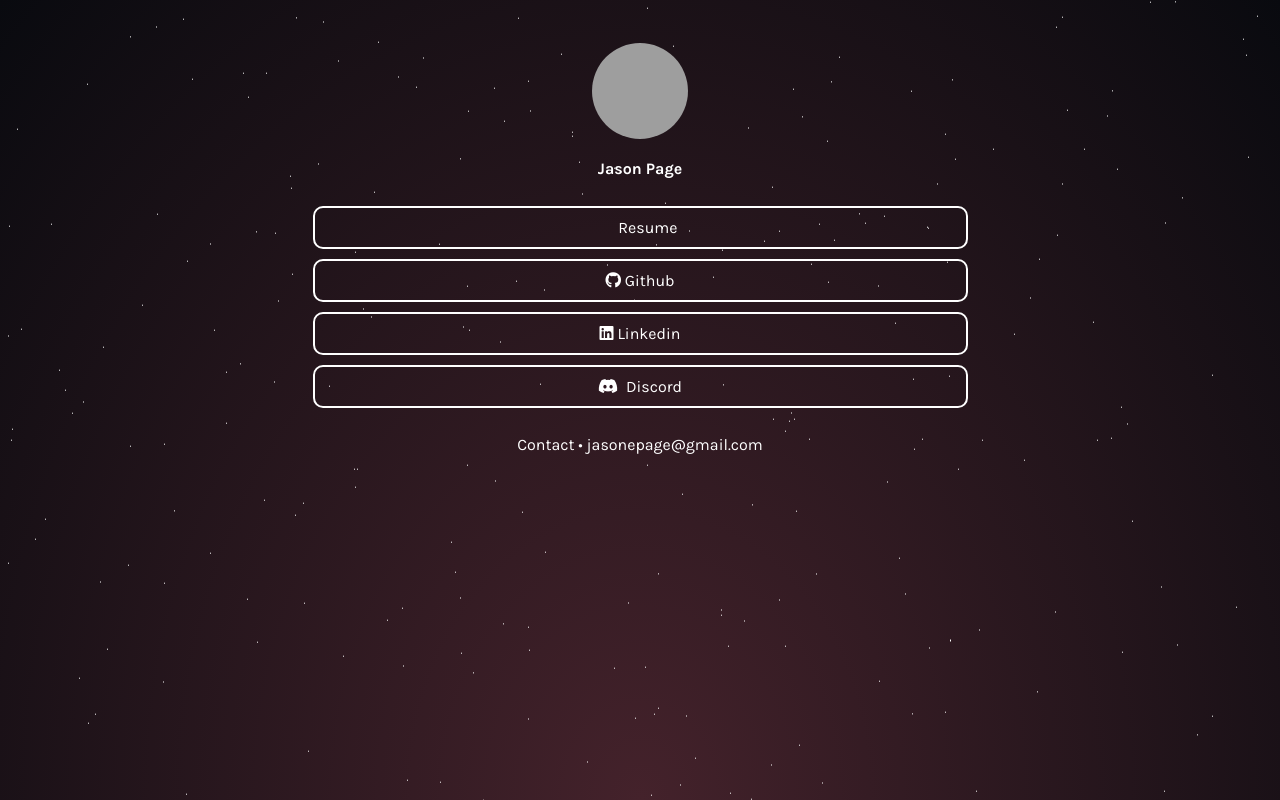
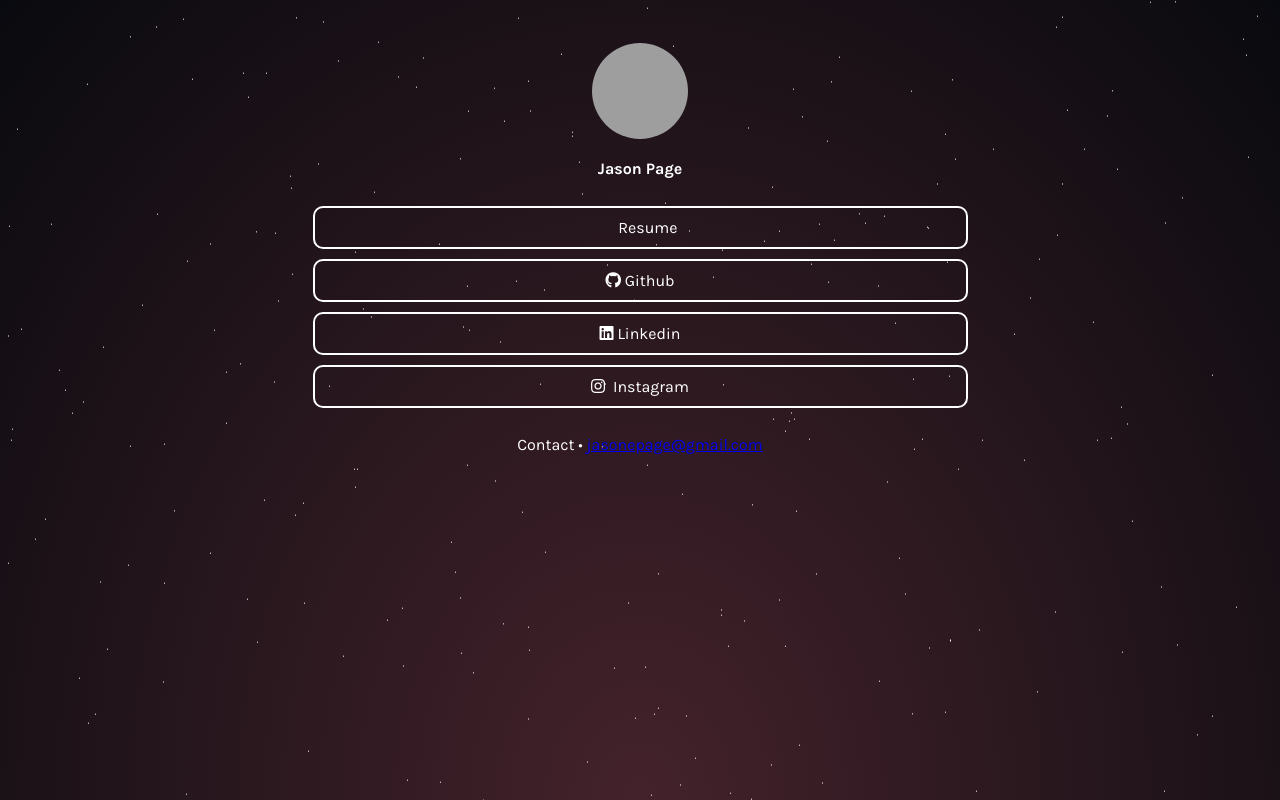
Before and after one commit to jasonepage/jasonepage.github.io, a plain HTML site: page index.html in a window 1280 px wide. Drawn offline with Linux system fonts and the light colour scheme; grey boxes are pictures that could not be loaded.

Commit message:
Added Instagram/New Resume

```diff
--- a/index.html
+++ b/index.html
@@ -41,7 +41,7 @@
     <div id="links">
       <a
         class="link"
-        href="https://drive.google.com/file/d/16I6Flm6JAS7gHEYVVLrdmm4-a4A6k-SO/view"
+        href="https://drive.google.com/file/d/1R8ZD7gJ-RribmZCgG2_n292dd57kAYGg/view"
         target="_blank"
       >
         <i class="fab-solid fa-file-pdf"></i> Resume
@@ -60,13 +60,15 @@
 
       <a
         class="link"
-        href="https://discord.com/users/1047757914816913428"
+        href="https://www.instagram.com/jasonpagee/"
         target="_blank"
       >
-        <i class="fab fa-discord">&nbsp;</i> Discord
+        <i class="fab fa-instagram">&nbsp;</i> Instagram
       </a>
     </div>
 
-    <div id="footer">Contact • jasonepage@gmail.com</div>
+    <div id="footer">
+      Contact • <a href="mailto: jasonepage@gmail.com">jasonepage@gmail.com</a>
+    </div>
   </body>
 </html>
```
